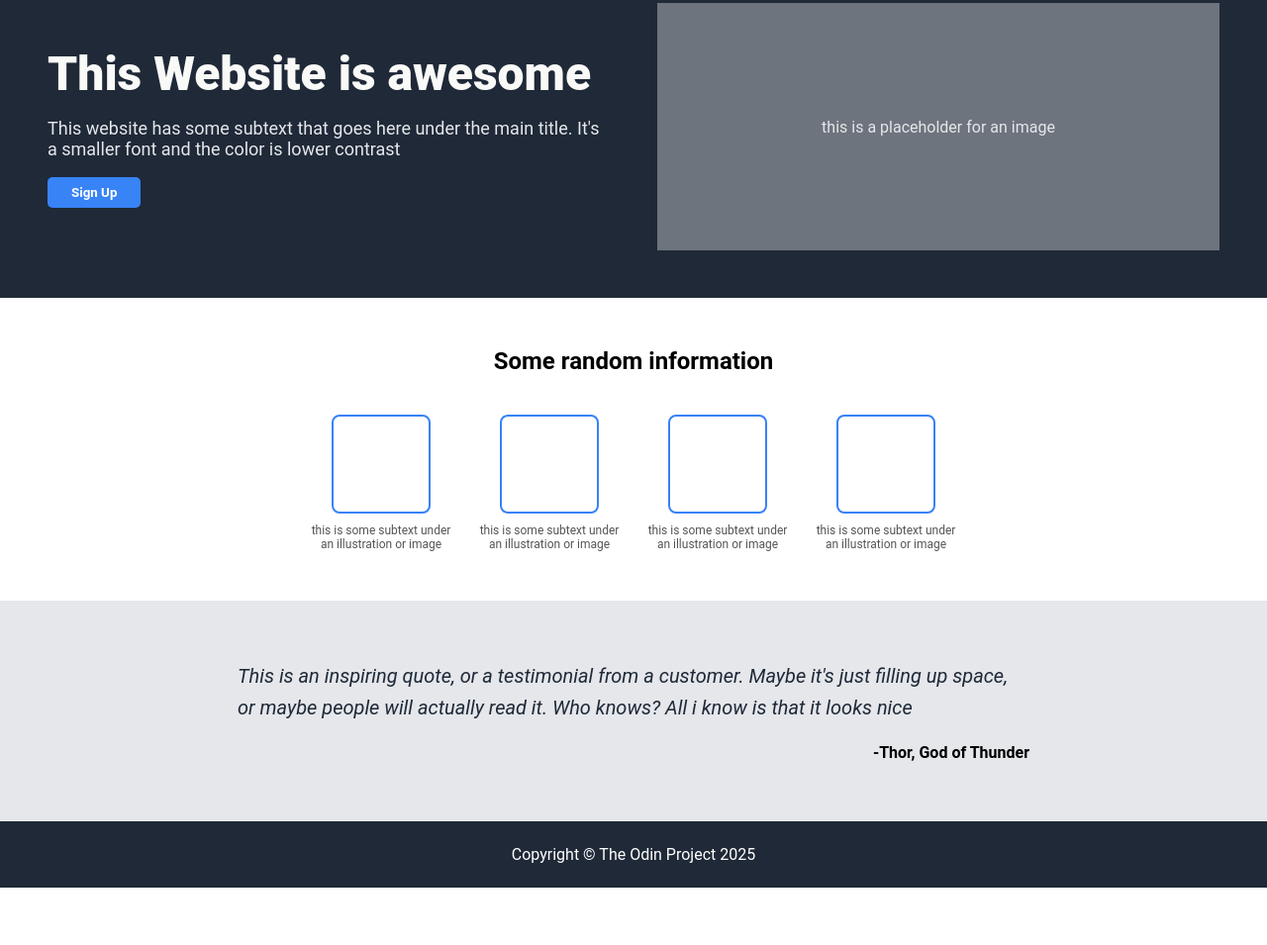
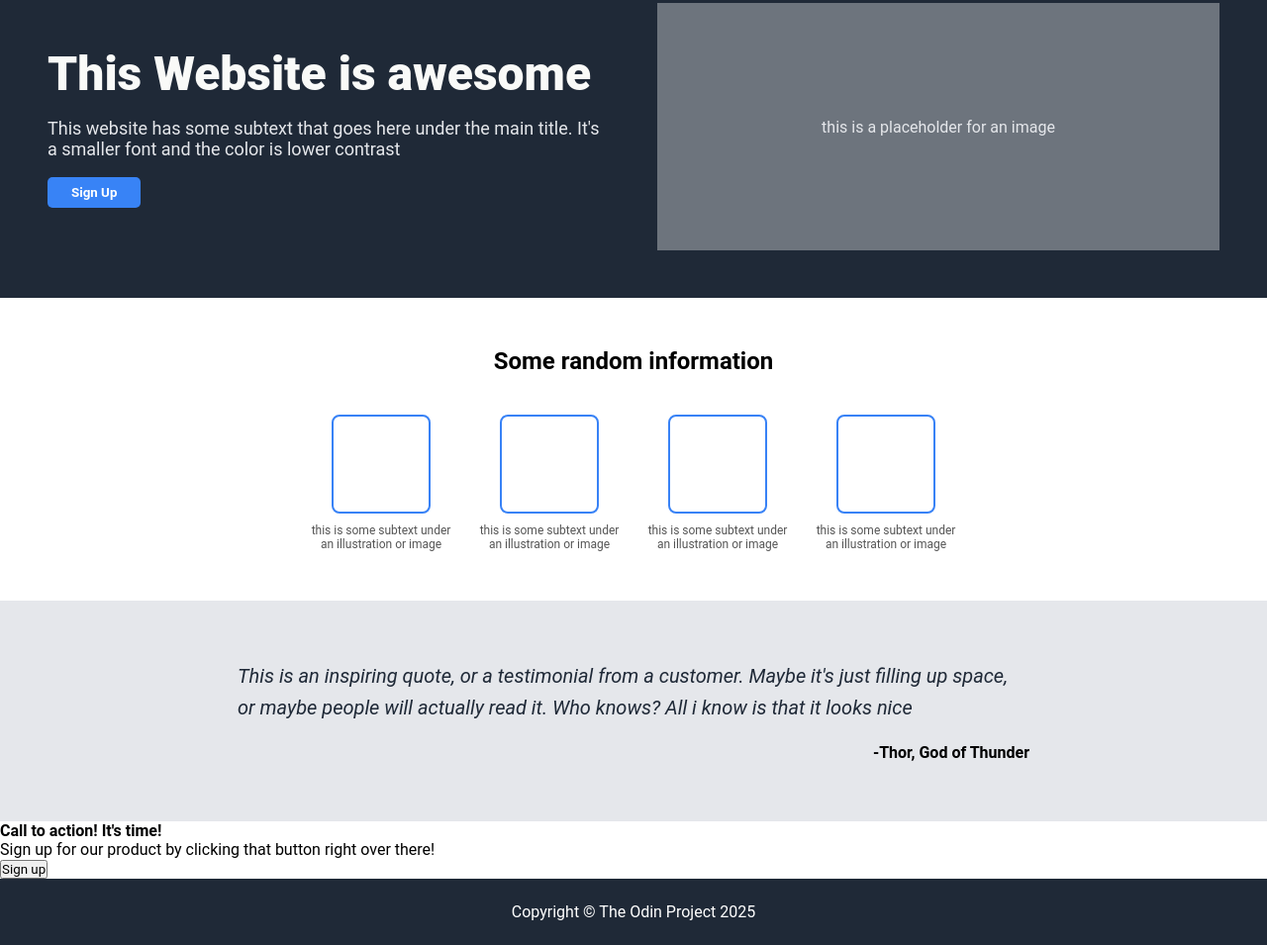
Before and after one commit to Gauransh-Sharma-2005/landing-page, a plain HTML site: page index.html in a window 1280 px wide. Shown: the part 166-1121 px from the top of the page at 99% size. Before the commit the page ends 1063 px from the top, so only its background shows below. Drawn offline with Linux system fonts and the light colour scheme.

Commit message:
cta-section-added

```diff
--- a/index.html
+++ b/index.html
@@ -60,7 +60,16 @@
                     <strong>-Thor, God of Thunder</strong>
                 </p>
             </div>
+        </section>
 
+        <section class="cta">
+            <div class="cta-container">
+                <div class="cta-text">
+                    <strong>Call to action! It's time!</strong>
+                    <p>Sign up for our product by clicking that button right over there!</p>
+                </div>
+                <button class="cta-button">Sign up</button>
+            </div>
         </section>
 
     </main>
```
